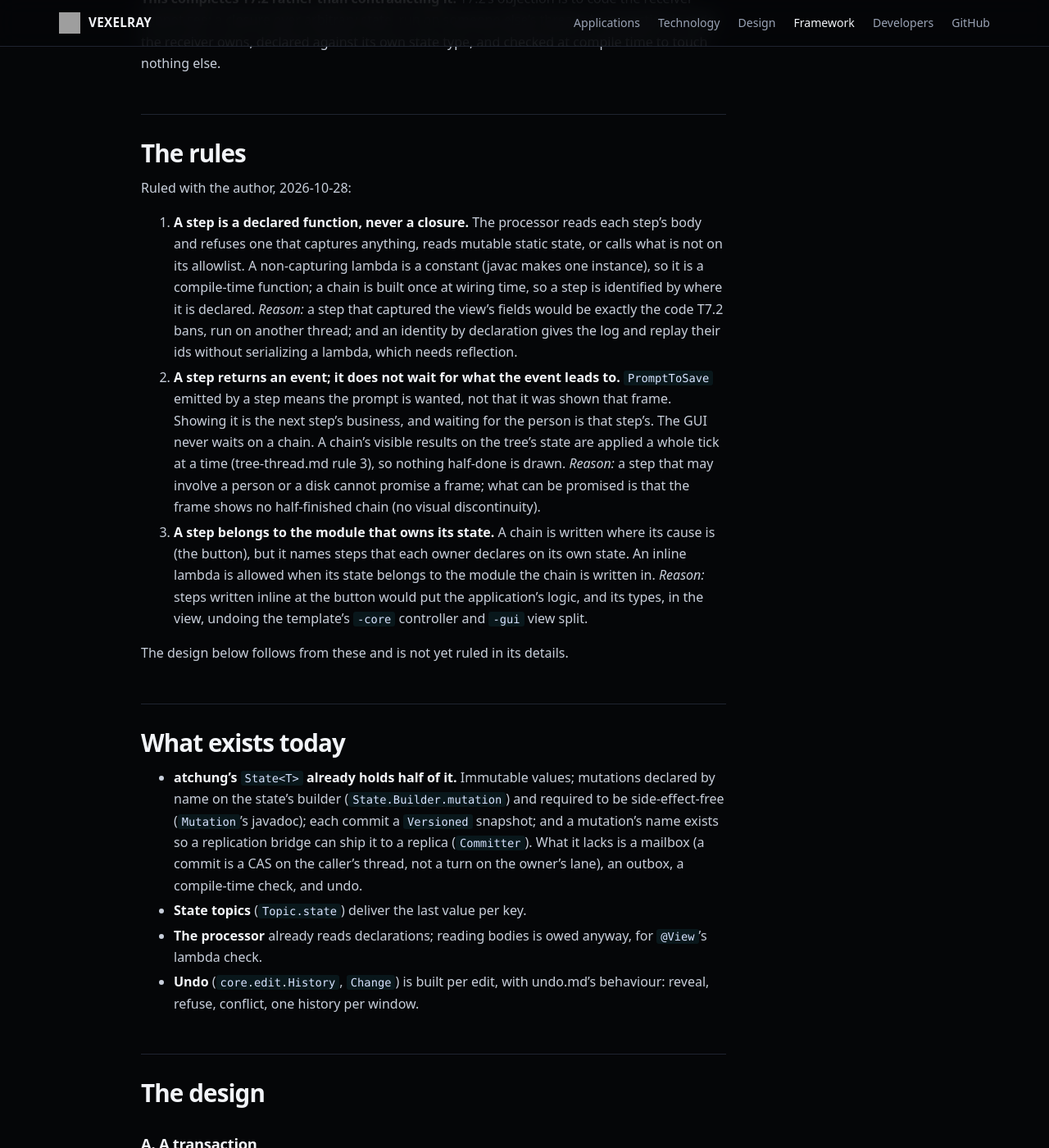
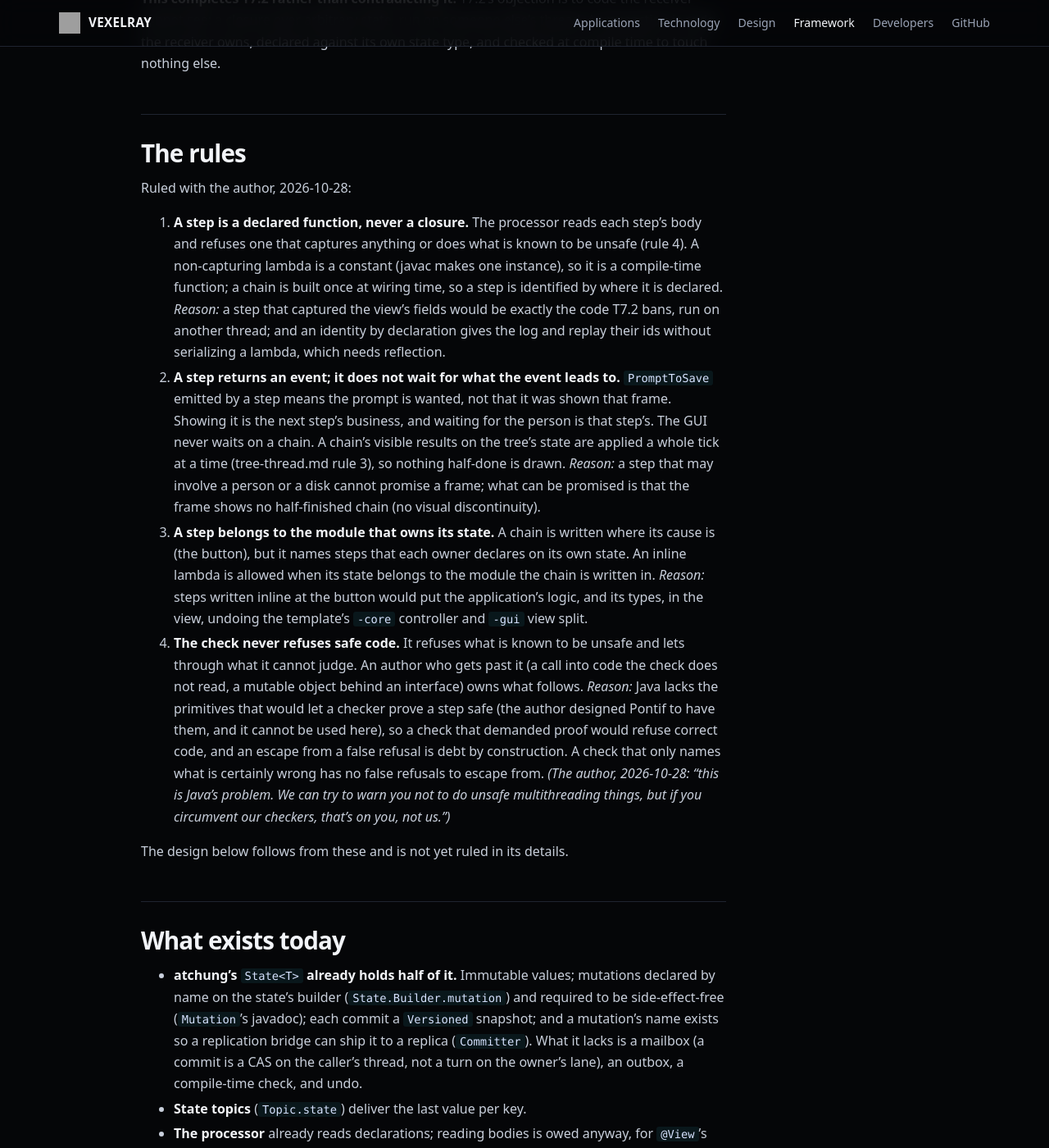
Before and after one commit to sibarum/vexelray-framework, a Jekyll site: the page built from docs/plans/chains.md, in a window 1280 px wide and 1400 px high, scrolled down 1284 px. Shown: the whole window at 82% size. Built offline with Jekyll 4.4.1, drawn with Linux system fonts in a browser that asks for light colours; our own code applies the rules of GitHub Pages for plain Markdown files; some of the changed text lies outside the part shown.

Commit message:
Chains plan: the check never refuses safe code
Ruled with the author 2026-10-28. Java cannot express the proof that a step is
safe, so the check refuses only what is certainly unsafe and lets through what
it cannot judge; an author who gets past it owns the result. The check becomes a
list of definite wrongs, and the open question about an escape from a false
refusal is closed: there are none.

Co-Authored-By: Claude Opus 5.5 <noreply@anthropic.com>

```diff
--- a/docs/plans/chains.md
+++ b/docs/plans/chains.md
@@ -39,7 +39,7 @@ state type, and checked at compile time to touch nothing else.
 Ruled with the author, 2026-10-28:
 
 1. **A step is a declared function, never a closure.** The processor reads each step's body and refuses one that
-   captures anything, reads mutable static state, or calls what is not on its allowlist. A non-capturing lambda is a
+   captures anything or does what is known to be unsafe (rule 4). A non-capturing lambda is a
    constant (javac makes one instance), so it is a compile-time function; a chain is built once at wiring time, so a
    step is identified by where it is declared. *Reason:* a step that captured the view's fields would be exactly the
    code T7.2 bans, run on another thread; and an identity by declaration gives the log and replay their ids without
@@ -54,6 +54,14 @@ Ruled with the author, 2026-10-28:
    names steps that each owner declares on its own state. An inline lambda is allowed when its state belongs to the
    module the chain is written in. *Reason:* steps written inline at the button would put the application's logic, and
    its types, in the view, undoing the template's `-core` controller and `-gui` view split.
+4. **The check never refuses safe code.** It refuses what is known to be unsafe and lets through what it cannot
+   judge. An author who gets past it (a call into code the check does not read, a mutable object behind an
+   interface) owns what follows. *Reason:* Java lacks the primitives that would let a checker prove a step safe
+   (the author designed Pontif to have them, and it cannot be used here), so a check that demanded proof would refuse
+   correct code, and an escape from a false refusal is debt by construction. A check that only names what is
+   certainly wrong has no false refusals to escape from. *(The author, 2026-10-28: "this is Java's problem. We can
+   try to warn you not to do unsafe multithreading things, but if you circumvent our checkers, that's on you, not
+   us.")*
 
 The design below follows from these and is not yet ruled in its details.
 
@@ -122,15 +130,18 @@ run out of order would need inverse operations, and is not offered.
 
 ### F. The check
 
-At compile time, through javac's `Trees` (the machinery `@View`'s lambda check needs):
+At compile time, through javac's `Trees` (the machinery `@View`'s lambda check needs). Under rule 4 it is a list of
+what is certainly wrong, not a proof of what is right, so each item is something no safe step does:
 
-- a step captures nothing but its parameters;
-- reads no mutable static and holds no reference beyond what it was given;
-- calls only an allowlist of JDK methods and steps or functions that are themselves checked;
-- makes no blocking call (I/O, locks, waits, sleeps);
-- takes and returns only values.
+- a capture: anything the step uses that is not its parameters or a constant;
+- a write to a static field, or a read of one that is not `final`;
+- `synchronized`, a `volatile` or `java.util.concurrent` type, `Thread`, or a lock;
+- a call on a known list of blocking and effectful JDK methods (`java.io`, `java.nio.file`, `java.net`, `Thread.sleep`,
+  `Object.wait`, `Future.get`, `System.exit`), listed by what they are rather than allowed by what they are not;
+- a parameter, return or state field of a type the bus already knows is mutable (T2.4's rule).
 
-It cannot rule out an endless loop; the watchdog stays.
+A call into code the check does not read (a library, an interface) is let through. It cannot rule out an endless
+loop; the watchdog stays.
 
 ### G. The log
 
@@ -156,8 +167,8 @@ through it while debugging.
 1. **Where a component's state lives.** One state value per component, or several named states per component.
 2. **Allocation.** Every transaction allocates a new state. Fine for logic; never inside `FrameHooks.run` or
    `Pacing`. Measure it on the tree's state, where commits are frequent.
-3. **The escape when F refuses safe code.** A false refusal will happen. What an author does then, without leaving
-   debt behind (a reviewed allowlist entry with a reason, or nothing).
+3. ~~**The escape when F refuses safe code.**~~ **Ruled 2026-10-28: there is none, because F never refuses safe
+   code** (rule 4).
 4. **A step that waits on a person.** How the dialog step parks a chain and how the answer resumes it: the answer is
    a message with the chain's id, but the shape of that in the API is not drawn.
 5. **Snapshots and large state.** A document's text: the gap buffer is not a persistent value. Either a rope, or the
@@ -180,4 +191,4 @@ Each step lands on its own and leaves the suites green.
 
 ## Decided
 
-The three rules above, 2026-10-28.
+The four rules above, 2026-10-28 (rule 4 after the plan was first written).
```
Also changed, not shown: docs/threading.md (+3 -2 lines).
